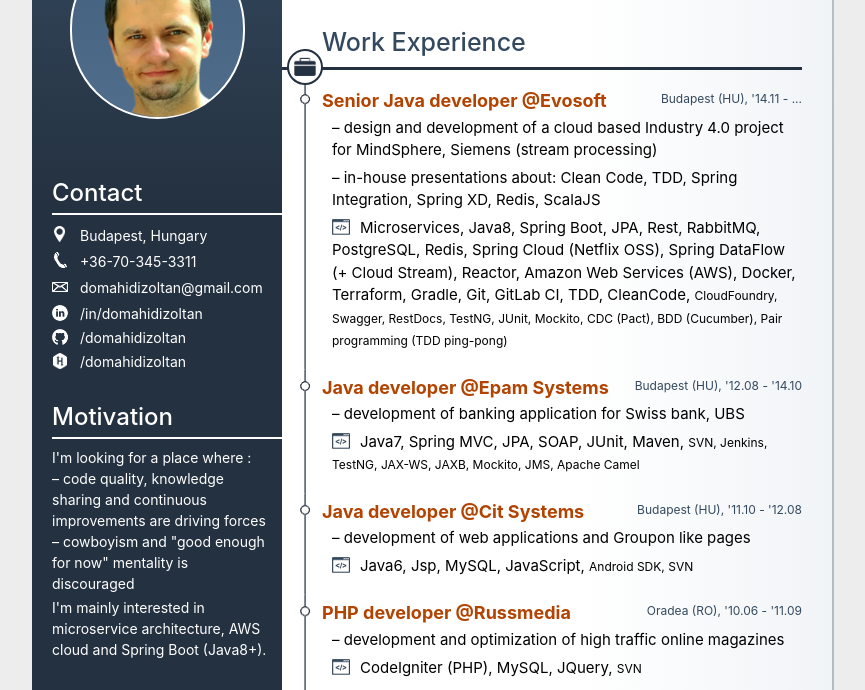
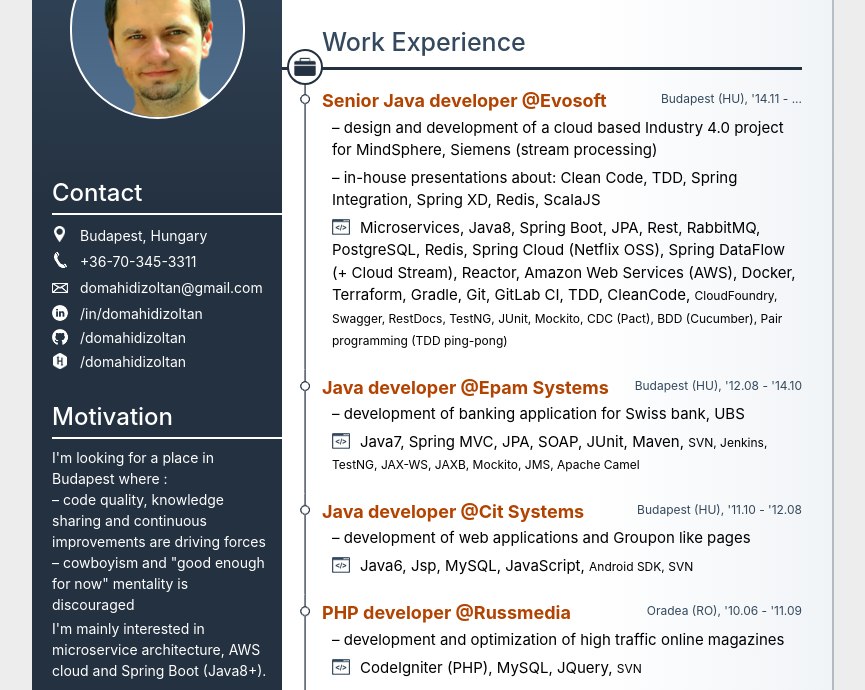
Before and after one commit to domahidizoltan/domahidizoltan.github.io, a plain HTML site: page index.html in a window 1280 px wide. Shown: the part 110-800 px from the top of the page, without its empty margins (208-1073 px from the left). Drawn offline with Linux system fonts and the light colour scheme.

Commit message:
refine motivation part

```diff
--- a/css/style.css
+++ b/css/style.css
@@ -127,7 +127,7 @@
 
 .contact.address { background-image: url("images/ico-address.png"); background-position: 0px 3px; }
 .contact.phone { background-image: url("images/ico-phone.png"); background-position: 0px 3px; }
-.contact.mail { background-image: url("images/ico-email.png"); background-position: 0px 4px; }
+.contact.mail { background-image: url("images/ico-email.png"); background-position: 0px 5px; }
 .contact.linkedin { background-image: url("images/ico-linkedin.png"); }
 .contact.github { background-image: url("images/ico-github.png"); }
 .contact.hackerrank { background-image: url("images/ico-hackerrank.png"); }
--- a/index.html
+++ b/index.html
@@ -44,7 +44,7 @@
 
             <div class="section">
                 <h4>Motivation</h4>
-                <p>I'm looking for a place where :<br/>
+                <p>I'm looking for a place in Budapest where :<br/>
                     &ndash; code quality, knowledge sharing and
                     continuous improvements are driving forces<br/>
                     &ndash; cowboyism and "good enough for now" mentality is discouraged</p>
```
Also changed, not shown: 1 other file.
